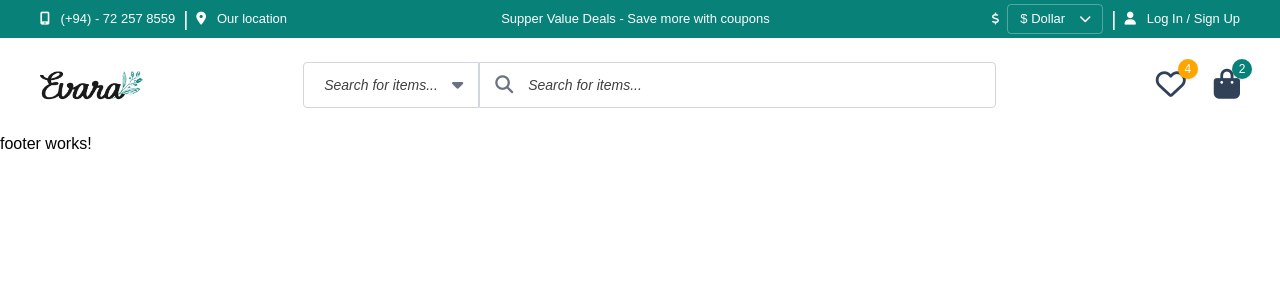
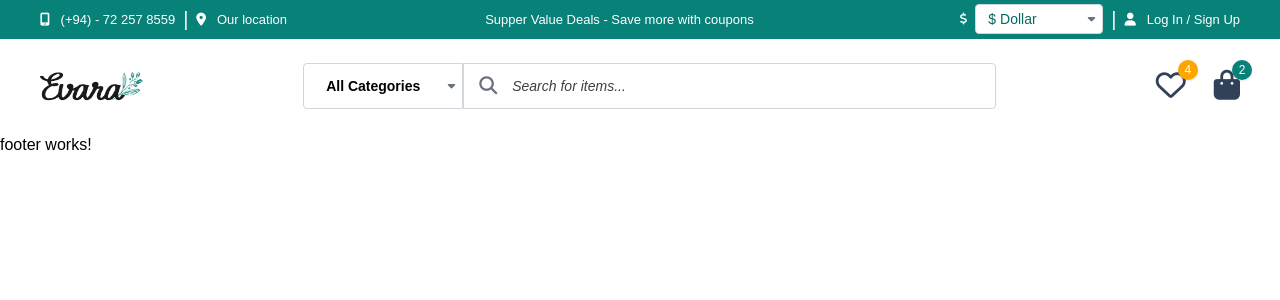
Before and after one commit to MU-Abdul-wahhab/wm-stores, an Angular app in the folder front-end/: page /home in a window 1280 px wide. Shown: the top 300 px of the page. Built offline with nearby package versions, Linux system fonts and the light colour scheme.

Commit message:
enhanced dropdown

```diff
--- a/front-end/src/app/layout/header/header.component.css
+++ b/front-end/src/app/layout/header/header.component.css
@@ -32,11 +32,6 @@
     opacity: 0;
 }
 
-#category{
-    border-top-right-radius: 0!important;
-    border-bottom-right-radius: 0!important;
-}
-
 #search{
     border-top-left-radius: 0!important;
     border-bottom-left-radius: 0!important;
--- a/front-end/src/app/layout/header/header.component.html
+++ b/front-end/src/app/layout/header/header.component.html
@@ -29,7 +29,7 @@
                 <i class="fa-solid fa-dollar-sign text-xs"></i>
             </div>
 
-            <div class="relative inline-block" #dropdownContainer (mouseenter)="onDropdownEnter()"
+            <!-- <div class="relative inline-block" #dropdownContainer (mouseenter)="onDropdownEnter()"
                 (mouseleave)="onDropdownMouseLeave()">
                 <p #currencySelect
                     class="text-white bg-transparent cursor-pointer appearance-none pr-8 pl-3 py-1 border border-white/30 rounded focus:outline-none focus:border-white transition-colors w-24">
@@ -43,7 +43,12 @@
                 <div class="pointer-events-none absolute inset-y-0 right-0 flex items-center px-3 text-white">
                     <i class="fa-solid fa-chevron-down text-xs"></i>
                 </div>
-            </div>
+            </div> -->
+
+            <!-- Currency Selector -->
+            <app-dropdown [options]="currencies" [selected]="selectedCurrency" placeholder="Select currency"
+                [extraStyles]="{}" [extraClasses]="['py-1', 'border', 'border-gray-300', 'rounded', 'text-buttonHover-green']"
+                (selectionChange)="onCurrencyChange($event)" class="w-32" />
 
             <p class="mx-2 text-xl font-extralight">|</p>
             <a routerLink="/auth">
@@ -63,15 +68,11 @@
         </div>
 
         <div class="flex-1 flex items-center mx-5 lg:mx-40">
-            <div class="relative">
-                <button type="button" title="search"
-                    class="absolute inset-y-0 right-0 flex items-center pr-4 text-gray-500 hover:text-gray-700 focus:outline-none cursor-pointer">
-                    <i class="fa-solid fa-caret-down text-lg transition-colors duration-200"></i>
-                </button>
-
-                <input type="text" id="category" required placeholder="Search for items..."
-                    class="form-control px-5 py-3 pr-7 italic max-w-44" />
-            </div>
+            <!-- Category Selector -->
+            <app-dropdown [options]="categories" [selected]="selectedCategory" placeholder="Select Category"
+                [extraStyles]="{'border-top-right-radius':'0', 'border-bottom-right-radius':'0'}"
+                [extraClasses]="['py-3', 'border', 'border-gray-300', 'hover:border-button-green', 'rounded', 'font-extrabold', 'text-center', 'text-black']"
+                (selectionChange)="onCurrencyChange($event)" class="w-40" />
             <div class="relative flex-1">
                 <button type="button" title="search"
                     class="absolute inset-y-0 left-4 flex items-center pr-4 text-gray-500 hover:text-gray-700 focus:outline-none cursor-pointer">
--- a/front-end/src/app/layout/header/header.component.ts
+++ b/front-end/src/app/layout/header/header.component.ts
@@ -9,10 +9,9 @@ import {
   inject,
   effect,
 } from '@angular/core';
+import { RouterLink } from "@angular/router";
 
 import { DropdownComponent } from '../../shared/components/dropdown/dropdown.component';
-import { DropdownService } from '../../core/services/dropdown.service';
-import { RouterLink } from "@angular/router";
 
 @Component({
   selector: 'app-header',
@@ -20,24 +19,24 @@ import { RouterLink } from "@angular/router";
   templateUrl: './header.component.html',
   styleUrl: './header.component.css',
 })
-export class HeaderComponent implements AfterViewInit, OnInit {
-  @ViewChild('currencySelect') currencySelect!: ElementRef<HTMLParagraphElement>;
-  @ViewChild('dropdownContainer') dropdownContainer!: ElementRef<HTMLDivElement>;
-  @ViewChild(DropdownComponent) dropdownComponent?: DropdownComponent;
+export class HeaderComponent implements OnInit {
+  // @ViewChild('currencySelect') currencySelect!: ElementRef<HTMLParagraphElement>;
+  // @ViewChild('dropdownContainer') dropdownContainer!: ElementRef<HTMLDivElement>;
+  // @ViewChild(DropdownComponent) dropdownComponent?: DropdownComponent;
 
-  // @HostListener('document:click', ['$event'])
-  // onDocumentClick(event: MouseEvent) {
-  //   if (this.dropdownService.isOpen('currency') &&
-  //     !this.dropdownContainer?.nativeElement.contains(event.target as Node)) {
-  //     this.dropdownService.closeDropdown();
-  //   }
-  // }
+  // // @HostListener('document:click', ['$event'])
+  // // onDocumentClick(event: MouseEvent) {
+  // //   if (this.dropdownService.isOpen('currency') &&
+  // //     !this.dropdownContainer?.nativeElement.contains(event.target as Node)) {
+  // //     this.dropdownService.closeDropdown();
+  // //   }
+  // // }
 
-  private dropdownService = inject(DropdownService);
+  // private dropdownService = inject(DropdownService);
   private destroyRef = inject(DestroyRef);
 
-  dropdownItems = ['$ Dollar', '₨ LKR', '€ Euro', '¥ Yen'];
-  selectedCurrency = '$ Dollar';
+  // dropdownItems = ['$ Dollar', '₨ LKR', '€ Euro', '¥ Yen'];
+  // selectedCurrency = '$ Dollar';
 
   currentIndex = 0;
   leavingIndex = -1;
@@ -47,50 +46,50 @@ export class HeaderComponent implements AfterViewInit, OnInit {
     'Trendy 25silver jewelry, save up 35% off today Shop now',
   ];
 
-  constructor() {
-    // Reactively update selected currency when signal changes
-    effect(() => {
-      const selected = this.dropdownService.selectedItem();
-      if (selected) {
-        this.selectedCurrency = selected;
-        this.setSelectValue(selected);
-      }
-    });
-  }
+  // constructor() {
+  //   // Reactively update selected currency when signal changes
+  //   effect(() => {
+  //     const selected = this.dropdownService.selectedItem();
+  //     if (selected) {
+  //       this.selectedCurrency = selected;
+  //       this.setSelectValue(selected);
+  //     }
+  //   });
+  // }
 
   ngOnInit() {
     this.startRotation();
   }
 
-  ngAfterViewInit() {
-    this.setSelectValue(this.dropdownItems[0]);
-  }
+  // ngAfterViewInit() {
+  //   this.setSelectValue(this.dropdownItems[0]);
+  // }
 
-  onDropdownEnter() {
-    this.dropdownService.openDropdown('currency', this.dropdownItems);
-  }
+  // onDropdownEnter() {
+  //   this.dropdownService.openDropdown('currency', this.dropdownItems);
+  // }
 
-  onDropdownMouseLeave() {
-    setTimeout(() => {
-      if (!this.isMouseOverDropdown()) {
-        this.dropdownService.closeDropdown();
-      }
-    }, 100);
-  }
+  // onDropdownMouseLeave() {
+  //   setTimeout(() => {
+  //     if (!this.isMouseOverDropdown()) {
+  //       this.dropdownService.closeDropdown();
+  //     }
+  //   }, 100);
+  // }
 
-  get showDropdown() {
-    return this.dropdownService.isOpen('currency');
-  }
+  // get showDropdown() {
+  //   return this.dropdownService.isOpen('currency');
+  // }
 
-  private isMouseOverDropdown(): boolean {
-    return this.dropdownComponent?.isMouseOver() || false;
-  }
+  // private isMouseOverDropdown(): boolean {
+  //   return this.dropdownComponent?.isMouseOver() || false;
+  // }
 
-  private setSelectValue(value: string) {
-    if (this.currencySelect) {
-      this.currencySelect.nativeElement.textContent = value;
-    }
-  }
+  // private setSelectValue(value: string) {
+  //   if (this.currencySelect) {
+  //     this.currencySelect.nativeElement.textContent = value;
+  //   }
+  // }
 
   private startRotation() {
     const interval = setInterval(() => {
@@ -104,4 +103,15 @@ export class HeaderComponent implements AfterViewInit, OnInit {
 
     this.destroyRef.onDestroy(() => clearInterval(interval));
   }
+
+  currencies = ['$ Dollar', '₨ LKR', '€ Euro', '¥ Yen'];
+  categories = ['All Categories','Women\'s', 'Men\'s', 'Cellphones', 'Computer', 'Electronics', 'Accessories', 'Home & Garden', 'Luggage', 'Shoes', 'Mother & Kids'];
+
+  selectedCurrency = this.currencies[0];
+  selectedCategory = this.categories[0];
+
+  onCurrencyChange(currency: string) {
+    this.selectedCurrency = currency;
+    console.log('Currency changed to:', currency);
+  }
 }
--- a/front-end/src/app/shared/components/dropdown/dropdown.component.css
+++ b/front-end/src/app/shared/components/dropdown/dropdown.component.css
@@ -0,0 +1,3 @@
+:host {
+    display: block;
+}
--- a/front-end/src/app/shared/components/dropdown/dropdown.component.html
+++ b/front-end/src/app/shared/components/dropdown/dropdown.component.html
@@ -1,4 +1,4 @@
-<div class="bg-white shadow-lg rounded-md border border-gray-200 py-2 z-10 min-w-60" [@list]
+<!-- <div class="bg-white shadow-lg rounded-md border border-gray-200 py-2 z-10 min-w-60" [@list]
     (mouseenter)="onMouseEnter()" (mouseleave)="onMouseLeave()">
     <ul class="flex flex-col">
         @for (item of dropdownItems(); track $index) {
@@ -8,4 +8,42 @@
         </li>
         }
     </ul>
+</div> -->
+
+<div class="relative inline-block w-full text-sm" #selectContainer (mouseenter)="onMouseEnter()"
+    (mouseleave)="onMouseLeave()">
+
+    <!-- Select Trigger -->
+    <div class="cursor-pointer appearance-none pr-8 pl-3
+                  focus:outline-none transition-colors bg-white" [ngClass]="extraClasses()" [ngStyle]="extraStyles()"
+        (click)="toggleDropdown()" (mouseenter)="toggleDropdown()">
+        <p class="truncate">{{ selectedValue() || placeholder() }}</p>
+    </div>
+
+    <!-- Dropdown Indicator -->
+    <div class="pointer-events-none absolute inset-y-0 right-0 flex items-center px-2 text-gray-500">
+        <i class="fa-solid fa-caret-down text-xs transition-transform duration-200" [class.rotate-180]="isOpen()"></i>
+    </div>
+
+    <!-- Dropdown Menu -->
+    @if (isOpen()) {
+    <div class="absolute top-full left-0 w-full mt-1 z-50 bg-white shadow-lg rounded-md border border-gray-200 py-2 max-h-60 overflow-y-auto min-w-56 px-4"
+        [@dropdownAnimation]>
+        <ul class="flex flex-col">
+            @for (item of options(); track $index) {
+            <li class="px-4 py-2 hover:bg-[#9ddbc9] cursor-pointer transition-colors duration-200 text-gray-700 hover:text-black truncate"
+                [ngClass]="{
+                'hover:text-gray-700': item === selectedValue(),
+                'bg-[#ececec]': item === selectedValue(),
+                'hover:bg-[#ececec]': item === selectedValue(),
+            }" (click)="selectItem(item)">
+                {{ item }}
+            </li>
+            }
+            @if (options().length === 0) {
+            <li class="px-4 py-2 text-gray-500 text-center">No options available</li>
+            }
+        </ul>
+    </div>
+    }
 </div>
--- a/front-end/src/app/shared/components/dropdown/dropdown.component.ts
+++ b/front-end/src/app/shared/components/dropdown/dropdown.component.ts
@@ -1,44 +1,84 @@
-import { Component, computed, inject, signal } from '@angular/core';
+import { Component, output, ViewChild, HostListener, input, signal, ElementRef, viewChild } from '@angular/core';
 import { animate, style, transition, trigger } from '@angular/animations';
+import { NgClass, NgStyle } from '@angular/common';
 
-import { DropdownService } from '../../../core/services/dropdown.service';
 
 @Component({
   selector: 'app-dropdown',
   templateUrl: './dropdown.component.html',
   styleUrl: './dropdown.component.css',
   animations: [
-    trigger('list', [
+    trigger('dropdownAnimation', [
       transition(':enter', [
-        style({ opacity: 0, transform: 'translateY(10px) scale(0.95)' }),
-        animate('200ms ease-out', style({ opacity: 1, transform: 'translateY(0) scale(1)' })),
+        style({ opacity: 0, transform: 'translateY(20px) scale(0.95)' }),
+        animate('150ms ease-out', style({ opacity: 1, transform: 'translateY(0) scale(1)' })),
       ]),
       transition(':leave', [
-        animate('200ms ease-in', style({ opacity: 0, transform: 'translateY(10px) scale(0.95)' })),
+        animate('100ms ease-in', style({ opacity: 0, transform: 'translateY(20px) scale(0.95)' })),
       ]),
     ]),
   ],
+  imports: [NgClass, NgStyle],
 })
 export class DropdownComponent {
-  private dropdownService = inject(DropdownService);
-  dropdownItems = computed(() => this.dropdownService.dropdownItems());
+  // Inputs
+  options = input<string[]>([]);
+  extraStyles = input.required<{ [key: string]: string }>();
+  extraClasses = input.required<string[]>();
+  placeholder = input<string>('Select an option');
+  selected = input<string | null>(null);
 
-  /** Tracks whether mouse is inside dropdown */
-  private _isMouseOver = signal(false);
+  // Outputs
+  selectionChange = output<string>();
 
-  isMouseOver(): boolean {
-    return this._isMouseOver();
+  // Signals
+  isOpen = signal(false);
+  selectedValue = signal<string | null>(null);
+  isMouseOver = signal(false);
+
+  @ViewChild('selectContainer', { read: ElementRef })
+  selectContainer!: ElementRef<HTMLDivElement>;
+
+  ngOnInit() {
+    // Initialize with selected value if provided
+    const initialValue = this.selected();
+    if (initialValue) {
+      this.selectedValue.set(initialValue);
+    } else if (this.options().length > 0) {
+      // Optionally select first item by default
+      // this.selectedValue.set(this.options()[0]);
+    }
+  }
+
+  toggleDropdown() {
+    this.isOpen.set(!this.isOpen());
   }
 
   onMouseEnter() {
-    this._isMouseOver.set(true);
+    this.isMouseOver.set(true);
   }
 
   onMouseLeave() {
-    this._isMouseOver.set(false);
+    this.isMouseOver.set(false);
+    // Close dropdown after a short delay if mouse leaves
+    setTimeout(() => {
+      if (!this.isMouseOver()) {
+        this.isOpen.set(false);
+      }
+    }, 150);
   }
 
   selectItem(item: string) {
-    this.dropdownService.selectItem(item);
+    this.selectedValue.set(item);
+    this.selectionChange.emit(item);
+    this.isOpen.set(false);
+  }
+
+  // Close dropdown when clicking outside
+  @HostListener('document:click', ['$event'])
+  onDocumentClick(event: MouseEvent) {
+    if (!this.selectContainer?.nativeElement.contains(event.target as Node)) {
+      this.isOpen.set(false);
+    }
   }
 }
```
